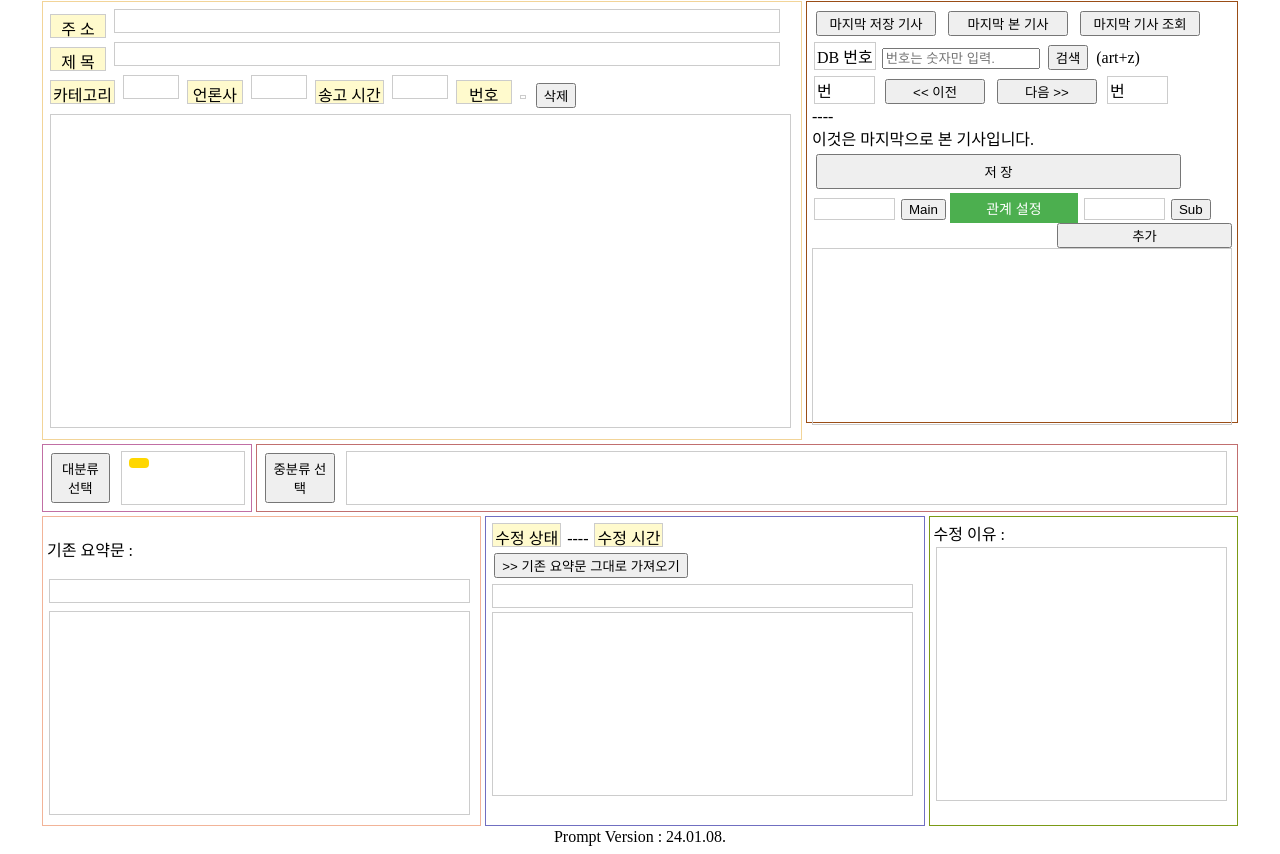
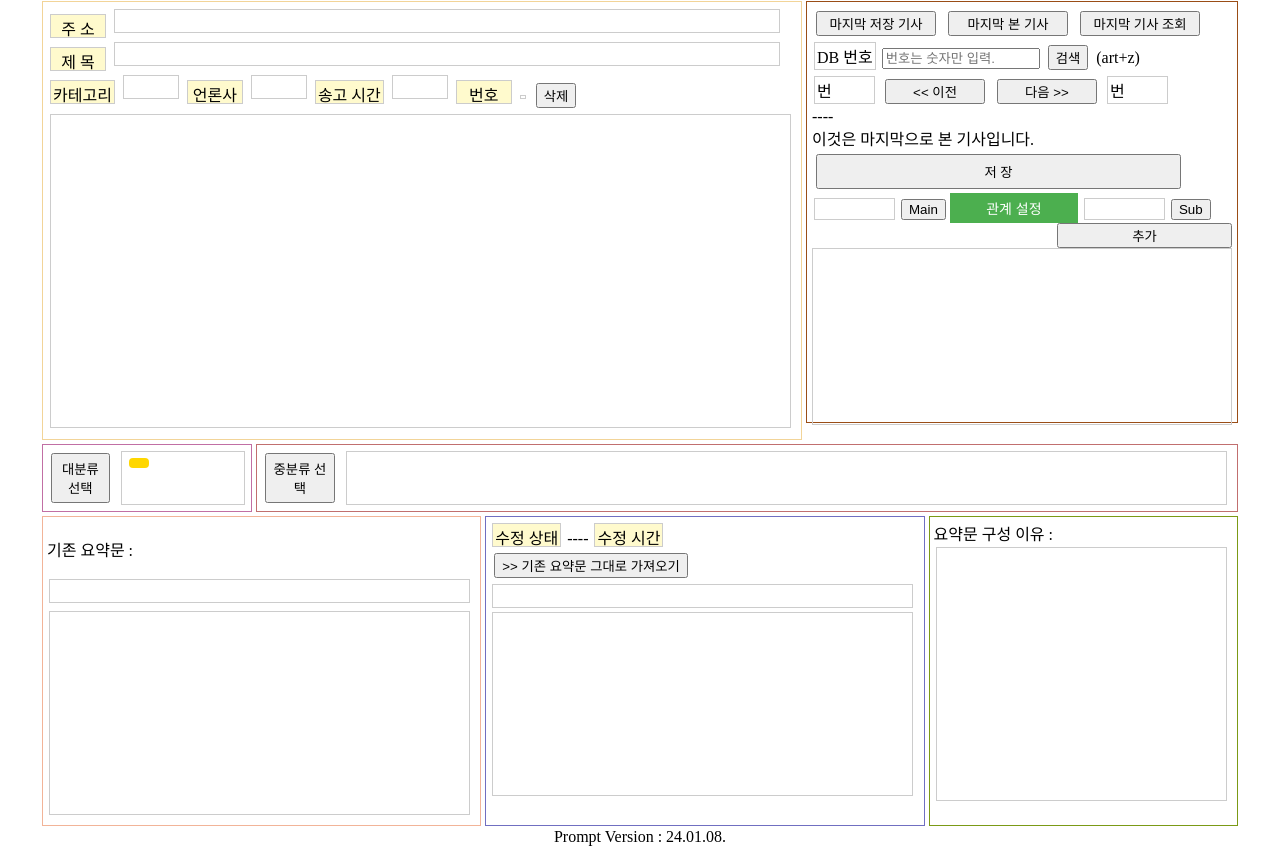
Before and after one commit to tigerak/byte_web, a Flask app: page /load_content/mod_db in a window 1280 px wide. Shown: the part 73-927 px from the top of the page. Run offline with Flask 3, Linux system fonts and the light colour scheme; data that the repository does not hold is empty.

Commit message:
Fix ModifiedReason name

```diff
--- a/templates/mod_db.html
+++ b/templates/mod_db.html
@@ -180,7 +180,7 @@
         </div>
 
         <div class="box4">
-            수정 이유 : <br />
+            요약문 구성 이유 : <br />
             <div contenteditable="True" class="content-div" id="modReaDiv">{{modified_reason|safe}}</div>
             <input type="hidden" id="hiddenModRea" name="mrd">
         </div>
--- a/templates/news_save.html
+++ b/templates/news_save.html
@@ -253,7 +253,7 @@
                 </div>
 
                 <div class="input-group mb-3">
-                    <span class="input-group-text">수정 이유</span>
+                    <span class="input-group-text">요약문 구성 이유</span>
                     <textarea id="modifiedReason" class="form-control" aria-label="With textarea" style="height: 300px"></textarea>
                 </div>
 
```
Also changed, not shown: 1 other file.
